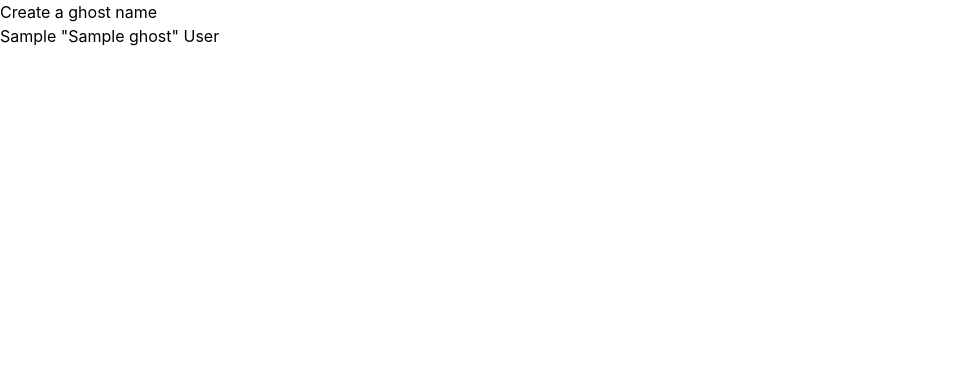
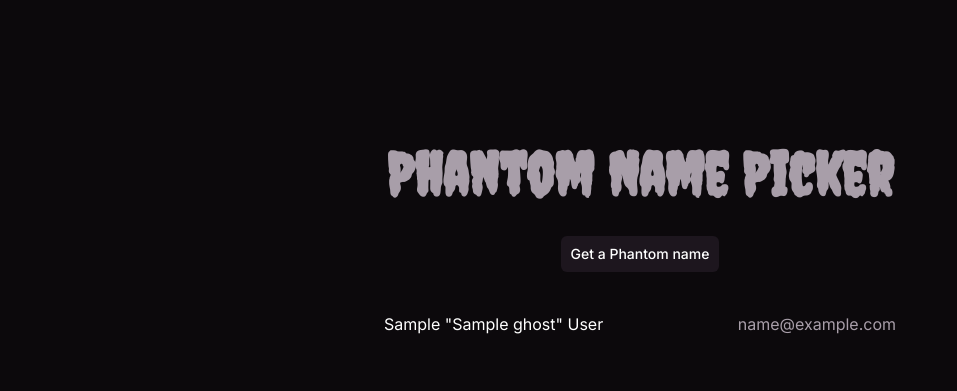
Before and after one commit to tmacsmee/phantom-name-picker, a Python web app: template templates/index.html in a window 1280 px wide. Shown: the top 391 px of the page, without its empty margins (0-957 px from the left). Run offline with Jinja, Linux system fonts and the light colour scheme; the template is opened without the code that fills it: most values are stand-ins (such as "Sample title", 1, 10 or a date in 2020).

Commit message:
feat: add styling and existing ghost list

```diff
--- a/static/styles.css
+++ b/static/styles.css
@@ -1,4 +1,6 @@
 /*! tailwindcss v4.3.3 | MIT License | https://tailwindcss.com */
+@import url("https://fonts.googleapis.com/css2?family=Creepster&display=swap");
+@import url("https://fonts.googleapis.com/css2?family=Inter:ital,opsz,wght@0,14..32,100..900;1,14..32,100..900&display=swap");
 @layer properties;
 @layer theme, base, components, utilities;
 @layer theme {
@@ -8,10 +10,33 @@
       "Segoe UI Symbol", "Noto Color Emoji";
     --font-mono: ui-monospace, SFMono-Regular, Menlo, Monaco, Consolas, "Liberation Mono",
       "Courier New", monospace;
+    --color-mauve-400: oklch(71.1% 0.019 323.02);
+    --color-mauve-600: oklch(43.5% 0.029 321.78);
+    --color-mauve-700: oklch(36.4% 0.029 323.89);
+    --color-mauve-800: oklch(26.3% 0.024 320.12);
+    --color-mauve-900: oklch(21.2% 0.019 322.12);
+    --color-mauve-950: oklch(14.5% 0.008 326);
+    --color-white: #fff;
     --spacing: 0.25rem;
+    --container-sm: 24rem;
+    --container-md: 28rem;
+    --container-lg: 32rem;
+    --container-xl: 36rem;
     --container-2xl: 42rem;
+    --container-3xl: 48rem;
+    --text-sm: 0.875rem;
+    --text-sm--line-height: calc(1.25 / 0.875);
+    --text-6xl: 3.75rem;
+    --text-6xl--line-height: 1;
+    --font-weight-medium: 500;
+    --font-weight-semibold: 600;
+    --radius-md: 0.375rem;
+    --default-transition-duration: 150ms;
+    --default-transition-timing-function: cubic-bezier(0.4, 0, 0.2, 1);
     --default-font-family: var(--font-sans);
     --default-mono-font-family: var(--font-mono);
+    --font-creepster: Creepster;
+    --font-inter: Inter, sans-serif;
   }
 }
 @layer base {
@@ -166,8 +191,8 @@
   .static {
     position: static;
   }
-  .mt-8 {
-    margin-top: calc(var(--spacing) * 8);
+  .mx-auto {
+    margin-inline: auto;
   }
   .block {
     display: block;
@@ -175,17 +200,17 @@
   .flex {
     display: flex;
   }
-  .table {
-    display: table;
+  .hidden {
+    display: none;
   }
-  .max-w-2xl {
-    max-width: var(--container-2xl);
+  .w-full {
+    width: 100%;
   }
-  .border-collapse {
-    border-collapse: collapse;
+  .max-w-lg {
+    max-width: var(--container-lg);
   }
-  .resize {
-    resize: both;
+  .max-w-sm {
+    max-width: var(--container-sm);
   }
   .flex-col {
     flex-direction: column;
@@ -193,28 +218,102 @@
   .items-center {
     align-items: center;
   }
-  .gap-x-8 {
-    column-gap: calc(var(--spacing) * 8);
+  .justify-between {
+    justify-content: space-between;
+  }
+  .gap-x-4 {
+    column-gap: calc(var(--spacing) * 4);
+  }
+  .gap-y-2 {
+    row-gap: calc(var(--spacing) * 2);
   }
   .gap-y-4 {
     row-gap: calc(var(--spacing) * 4);
+  }
+  .gap-y-8 {
+    row-gap: calc(var(--spacing) * 8);
+  }
+  .rounded-md {
+    border-radius: var(--radius-md);
   }
   .border {
     border-style: var(--tw-border-style);
     border-width: 1px;
   }
+  .border-mauve-700 {
+    border-color: var(--color-mauve-700);
+  }
+  .bg-mauve-900 {
+    background-color: var(--color-mauve-900);
+  }
+  .bg-mauve-950 {
+    background-color: var(--color-mauve-950);
+  }
   .p-2 {
     padding: calc(var(--spacing) * 2);
   }
-  .p-5 {
-    padding: calc(var(--spacing) * 5);
+  .px-2\.5 {
+    padding-inline: calc(var(--spacing) * 2.5);
   }
-  .underline {
-    text-decoration-line: underline;
+  .px-5 {
+    padding-inline: calc(var(--spacing) * 5);
   }
-  .outline {
-    outline-style: var(--tw-outline-style);
-    outline-width: 1px;
+  .py-1 {
+    padding-block: var(--spacing);
+  }
+  .py-2 {
+    padding-block: calc(var(--spacing) * 2);
+  }
+  .py-12 {
+    padding-block: calc(var(--spacing) * 12);
+  }
+  .pt-24 {
+    padding-top: calc(var(--spacing) * 24);
+  }
+  .font-creepster {
+    font-family: var(--font-creepster);
+  }
+  .font-inter {
+    font-family: var(--font-inter);
+  }
+  .text-6xl {
+    font-size: var(--text-6xl);
+    line-height: var(--tw-leading, var(--text-6xl--line-height));
+  }
+  .text-sm {
+    font-size: var(--text-sm);
+    line-height: var(--tw-leading, var(--text-sm--line-height));
+  }
+  .font-medium {
+    --tw-font-weight: var(--font-weight-medium);
+    font-weight: var(--font-weight-medium);
+  }
+  .font-semibold {
+    --tw-font-weight: var(--font-weight-semibold);
+    font-weight: var(--font-weight-semibold);
+  }
+  .text-mauve-400 {
+    color: var(--color-mauve-400);
+  }
+  .text-white {
+    color: var(--color-white);
+  }
+  .transition-colors {
+    transition-property: color, background-color, border-color, outline-color, text-decoration-color, fill, stroke, --tw-gradient-from, --tw-gradient-via, --tw-gradient-to;
+    transition-timing-function: var(--tw-ease, var(--default-transition-timing-function));
+    transition-duration: var(--tw-duration, var(--default-transition-duration));
+  }
+  .not-last\:border-b:not(:last-child) {
+    border-bottom-style: var(--tw-border-style);
+    border-bottom-width: 1px;
+  }
+  .not-last\:border-b-mauve-800:not(:last-child) {
+    border-bottom-color: var(--color-mauve-800);
+  }
+  @media (hover: hover) {
+    .hover\:bg-mauve-800:hover {
+      background-color: var(--color-mauve-800);
+    }
   }
 }
 @property --tw-border-style {
@@ -222,16 +321,15 @@
   inherits: false;
   initial-value: solid;
 }
-@property --tw-outline-style {
+@property --tw-font-weight {
   syntax: "*";
   inherits: false;
-  initial-value: solid;
 }
 @layer properties {
   @supports ((-webkit-hyphens: none) and (not (margin-trim: inline))) or ((-moz-orient: inline) and (not (color:rgb(from red r g b)))) {
     *, ::before, ::after, ::backdrop {
       --tw-border-style: solid;
-      --tw-outline-style: solid;
+      --tw-font-weight: initial;
     }
   }
 }
--- a/templates/base.html
+++ b/templates/base.html
@@ -7,9 +7,9 @@
       rel="stylesheet"
       href="{{ url_for('static', filename='styles.css') }}"
     />
-    <title>Document</title>
+    <title>Ghost Name Picker</title>
   </head>
-  <body>
+  <body class="bg-mauve-950 px-5 py-12 text-white font-inter">
     {% block content %}
     {% endblock %}
   </body>
--- a/templates/index.html
+++ b/templates/index.html
@@ -1,12 +1,25 @@
 {% extends "base.html" %}
 {% block content %}
-  <section>
-    <a href="/form">Create a ghost name</a>
-    <ul>
+  <section class="flex flex-col items-center gap-y-8 pt-24">
+    <h1 class="text-6xl font-semibold font-creepster text-mauve-400">
+      Phantom Name Picker
+    </h1>
+    <a
+      href="/form"
+      class=" px-2.5 py-2 rounded-md hover:bg-mauve-800 transition-colors bg-mauve-900 font-medium text-sm"
+    >
+      {{ "Change your current Phantom name" if user else "Get a Phantom name" }}
+    </a>
+    <ul class="max-w-lg w-full">
       {% for ghost in ghosts %}
-        <li>
-          {{ ghost["first_name"] }} "{{ ghost["ghost_name"] }}"
-          {{ ghost["last_name"] }}
+        <li
+          class="flex justify-between py-2 not-last:border-b not-last:border-b-mauve-800"
+        >
+          <span>
+            {{ ghost["first_name"] }} "{{ ghost["ghost_name"] }}"
+            {{ ghost["last_name"] }}
+          </span>
+          <span class="text-mauve-400">{{ ghost["email" ] }}</span>
         </li>
       {% endfor %}
     </ul>
```
Also changed, not shown: index.css (+9 -1 lines), insert_ghost_names.py (deleted, +0 -29 lines), main.py (+7 -10 lines), seed_database.py (added, +53 -0 lines), templates/form.html (+24 -13 lines), 1 other file.
